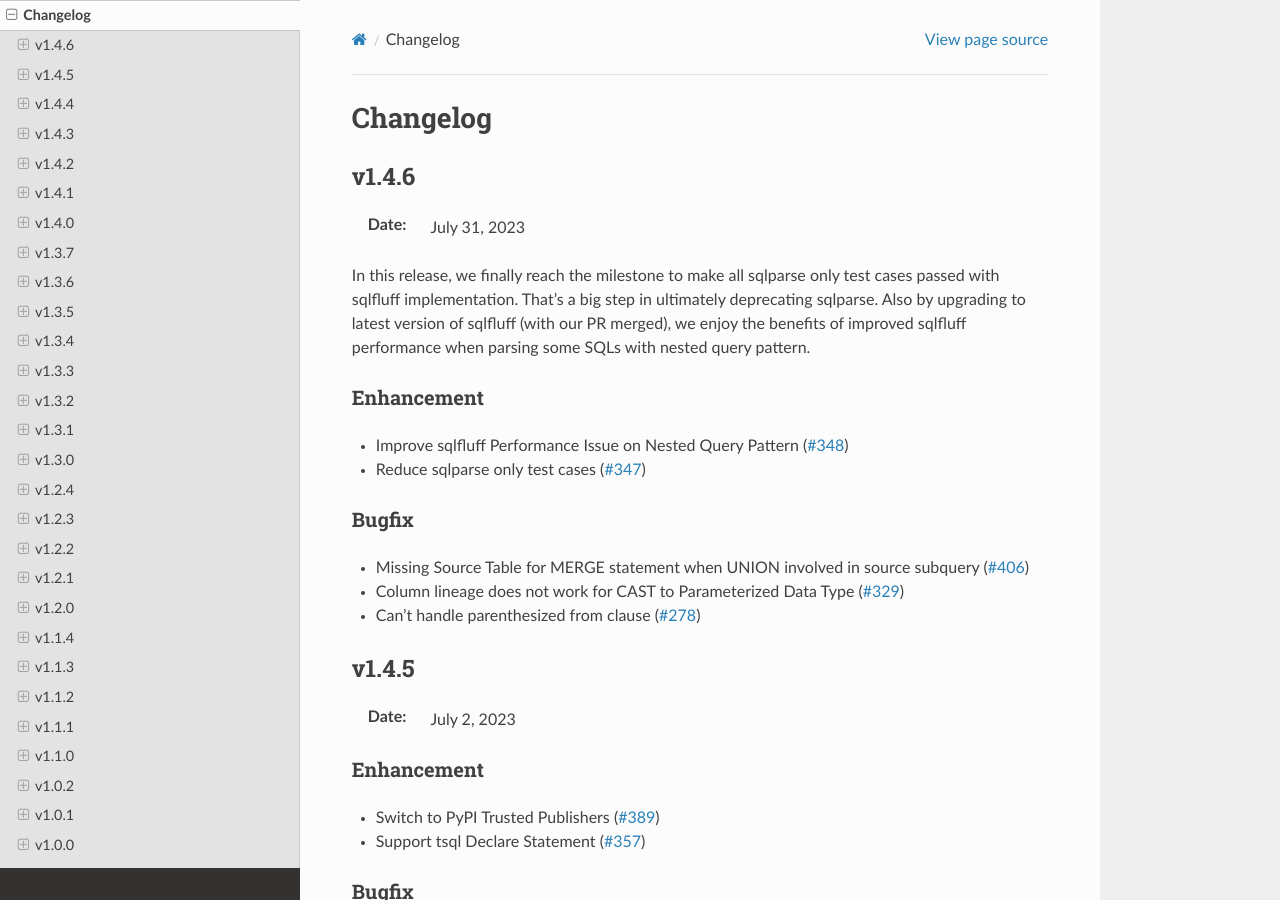
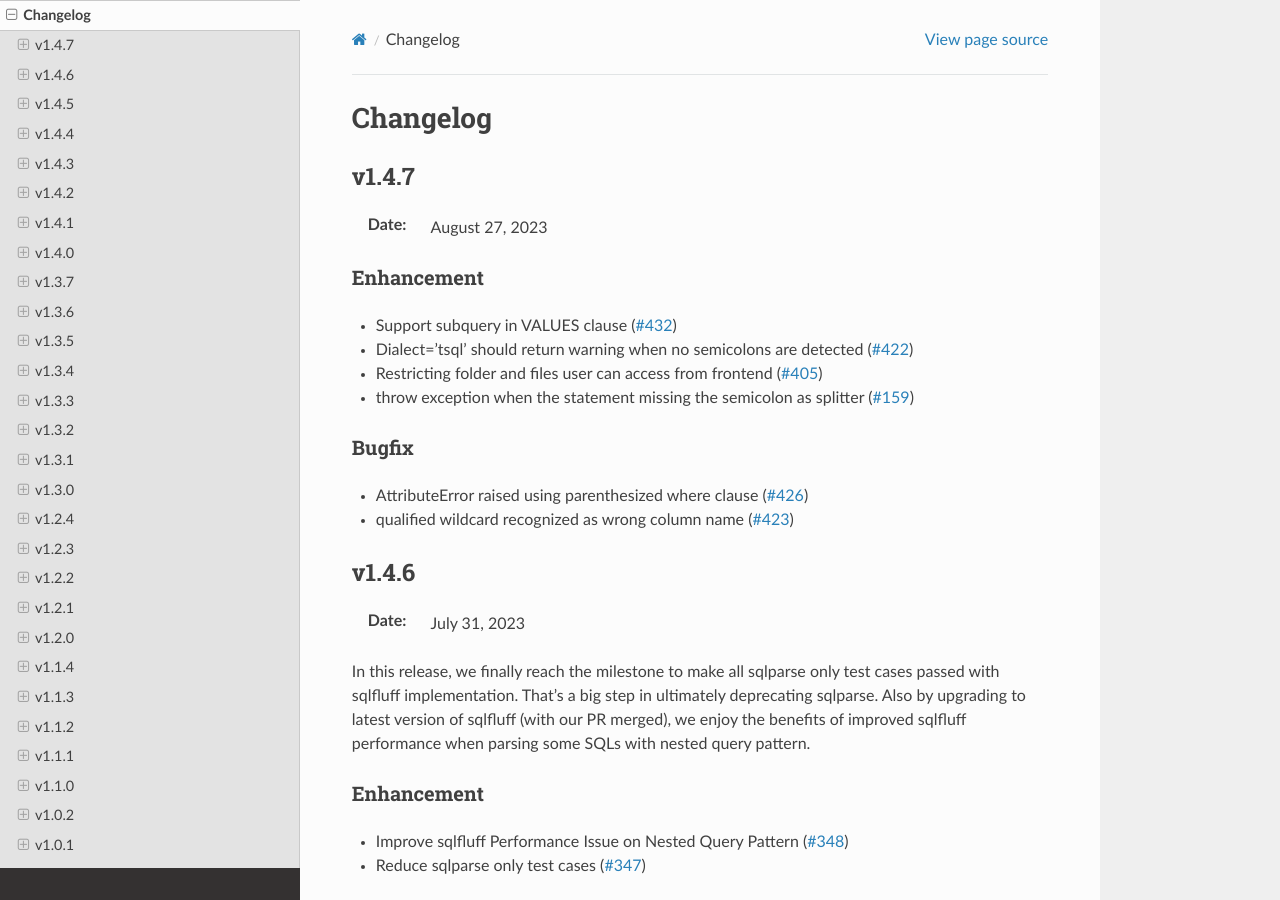
Before and after one commit to reata/sqllineage, a Sphinx documentation site: the page built from docs/release_note/changelog.rst, in a window 1280 px wide and 900 px high. Built offline with Sphinx 7.4.7 and the Read the Docs theme 2.0.0, drawn with Linux system fonts in a browser that asks for light colours.

Commit message:
chore: bump version to v1.4.7 (#440)

```diff
--- a/docs/release_note/changelog.rst
+++ b/docs/release_note/changelog.rst
@@ -1,6 +1,22 @@
 *********
 Changelog
 *********
+
+v1.4.7
+======
+:Date: August 27, 2023
+
+Enhancement
+-------------
+* Support subquery in VALUES clause (`#432 <https://github.com/reata/sqllineage/issues/432>`_)
+* Dialect='tsql' should return warning when no semicolons are detected (`#422 <https://github.com/reata/sqllineage/issues/422>`_)
+* Restricting folder and files user can access from frontend (`#405 <https://github.com/reata/sqllineage/issues/405>`_)
+* throw exception when the statement missing the semicolon as splitter (`#159 <https://github.com/reata/sqllineage/issues/159>`_)
+
+Bugfix
+-------------
+* AttributeError raised using parenthesized where clause (`#426 <https://github.com/reata/sqllineage/issues/426>`_)
+* qualified wildcard recognized as wrong column name (`#423 <https://github.com/reata/sqllineage/issues/423>`_)
 
 v1.4.6
 ======
--- a/sqllineage/__init__.py
+++ b/sqllineage/__init__.py
@@ -2,7 +2,7 @@
 
 
 NAME = "sqllineage"
-VERSION = "1.4.6"
+VERSION = "1.4.7"
 DEFAULT_LOGGING = {
     "version": 1,
     "disable_existing_loggers": False,
```
Also changed, not shown: 2 other files.
